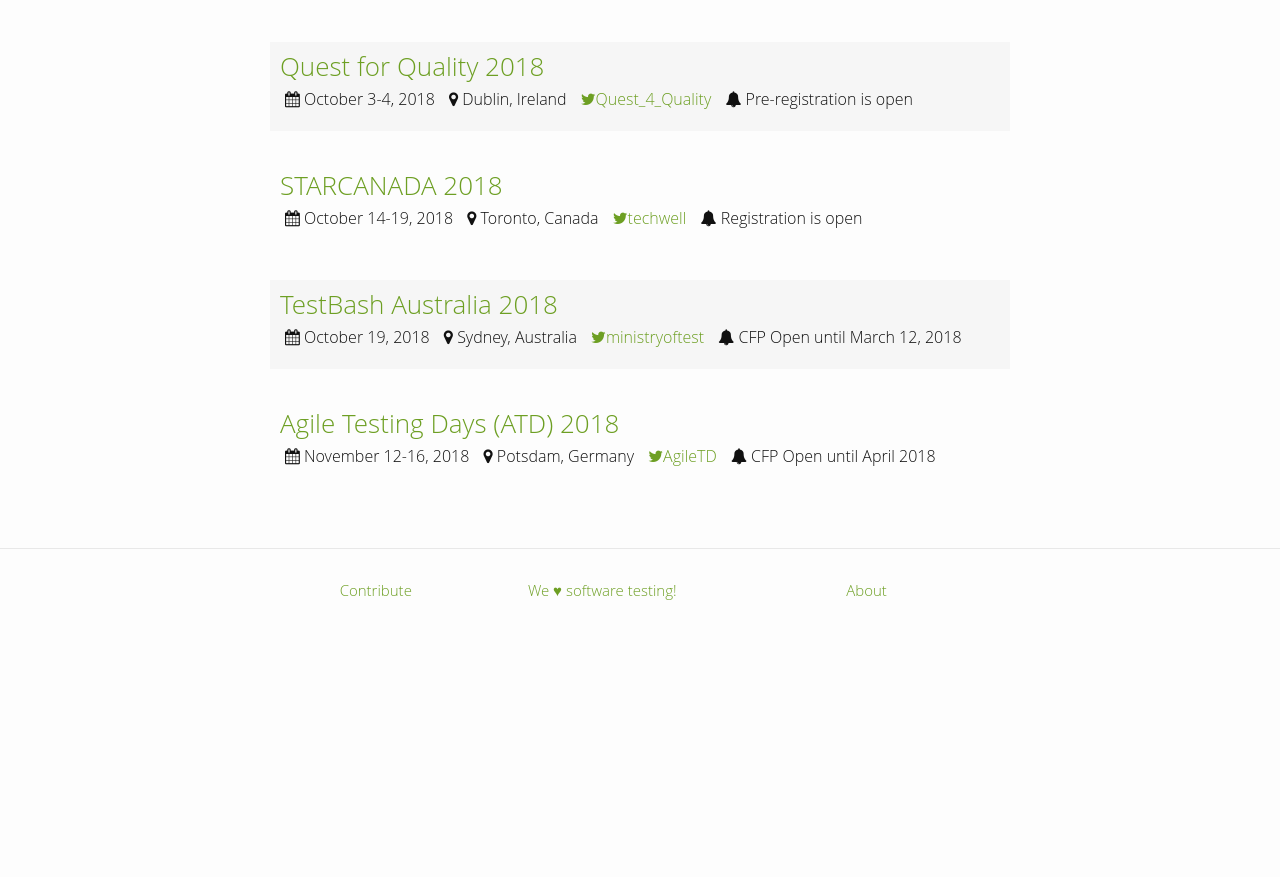
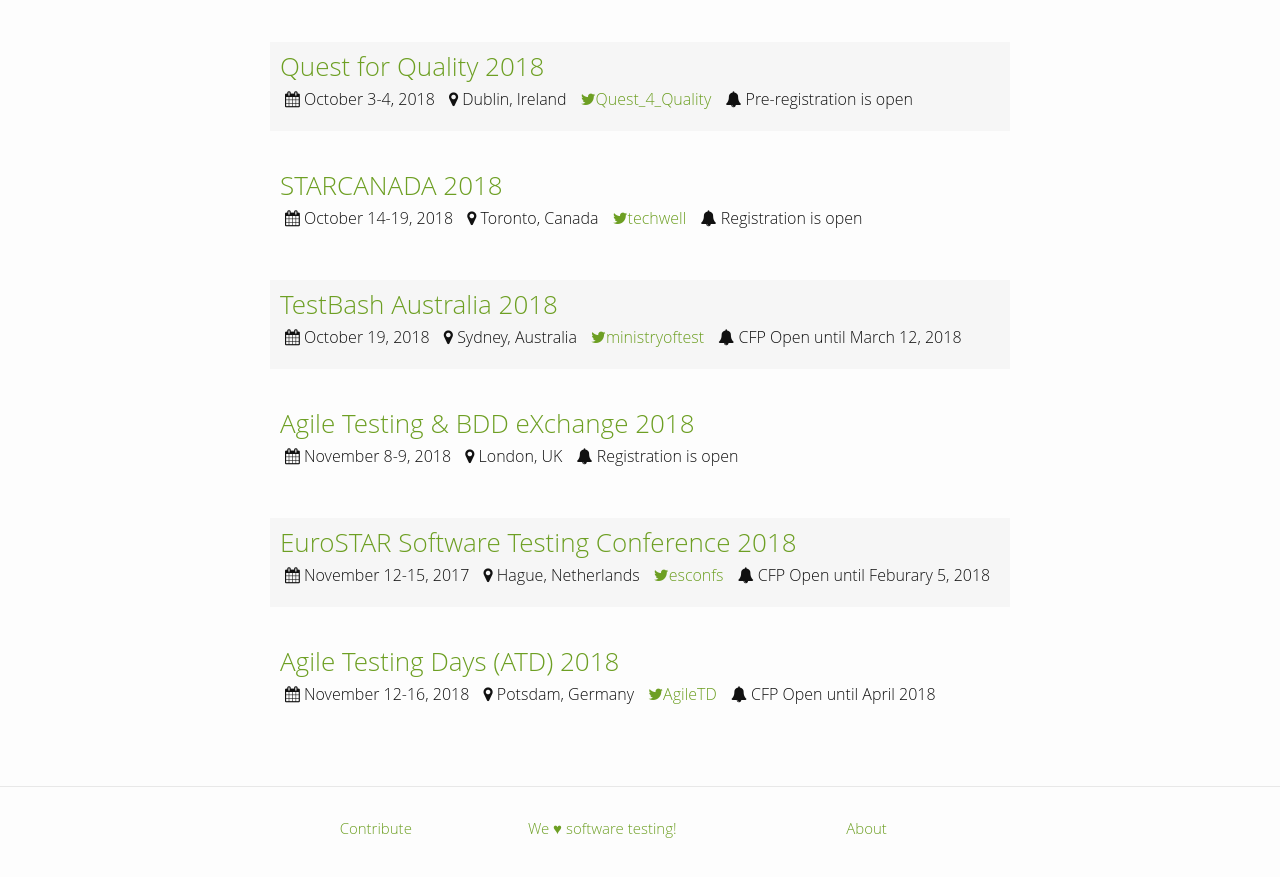
Before and after one commit to TestingConferences/testingconferences.github.io, a Jekyll site: the page built from index.html, in a window 1280 px wide and 900 px high, scrolled down 4467 px. Shown: the top 877 px of the window. Built offline with Jekyll 4.4.1, drawn with Linux system fonts in a browser that asks for light colours; before the commit the page ends 5129 px from its top, so only the background shows below that.

Commit message:
Added 2 other 18 conferences

```diff
--- a/_data/current.yml
+++ b/_data/current.yml
@@ -255,6 +255,19 @@
   twitter: ministryoftest
   status: CFP Open until March 12, 2018
 
+- name: Agile Testing & BDD eXchange 2018
+  location: London, UK
+  dates: "November 8-9, 2018"
+  url: https://skillsmatter.com/conferences/10367-formerly-known-as-agile-testing-and-bdd-exchange-2018
+  status: Registration is open
+
+- name: EuroSTAR Software Testing Conference 2018
+  location: Hague, Netherlands
+  dates: "November 12-15, 2017"
+  url: https://conference.eurostarsoftwaretesting.com/
+  twitter: esconfs
+  status: CFP Open until Feburary 5, 2018
+
 - name: Agile Testing Days (ATD) 2018
   location: Potsdam, Germany
   dates: "November 12-16, 2018"
```
